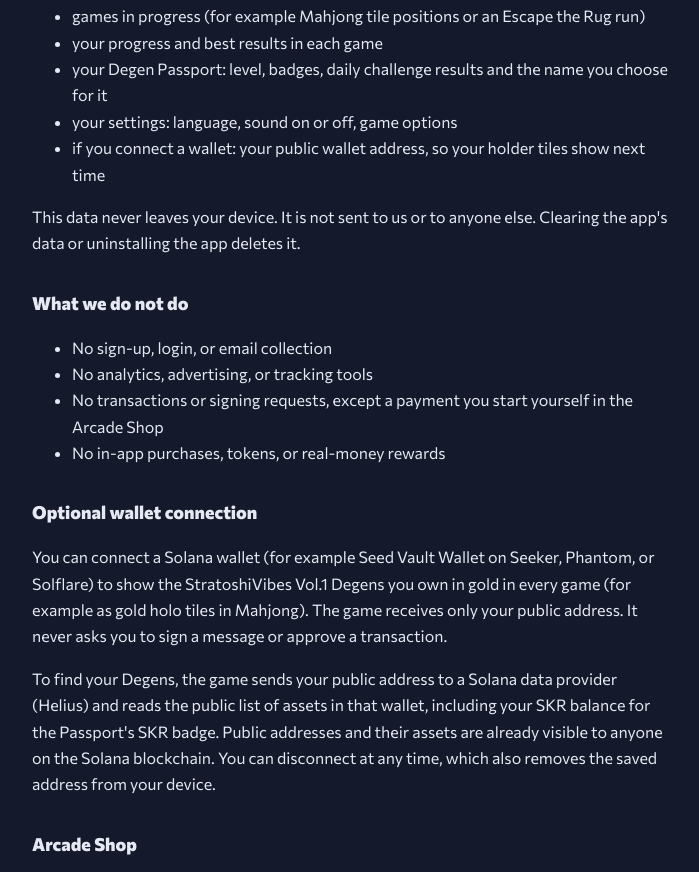
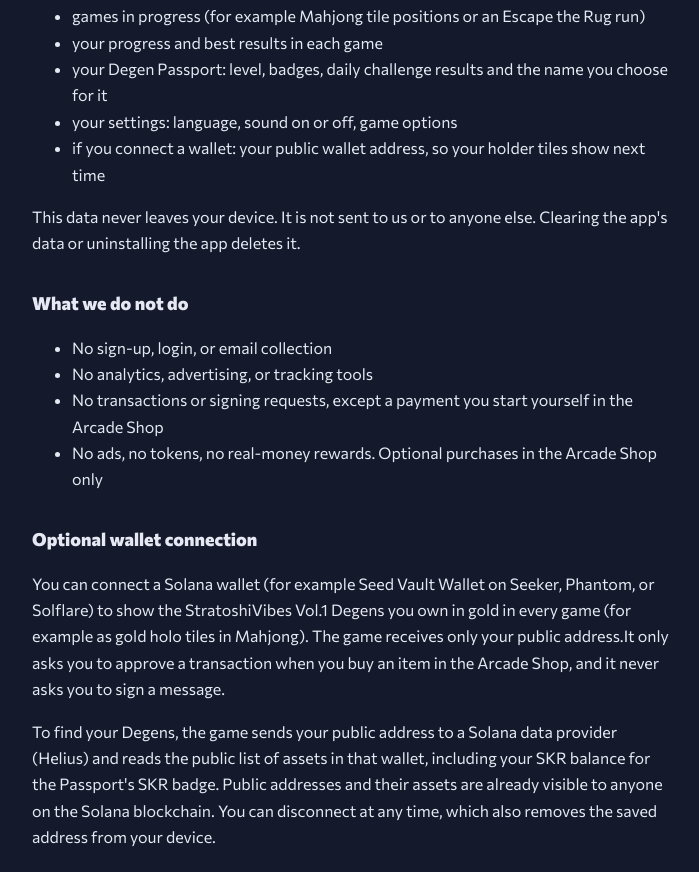
Before and after one commit to stratanen/stratoshivibes-mahjong, a plain HTML site: page arcade-preview/privacy.html in a window 1280 px wide. Shown: the part 416-1288 px from the top of the page, without its empty margins (288-987 px from the left). Drawn offline with Linux system fonts and the light colour scheme.

Commit message:
Update privacy.html

```diff
--- a/arcade-preview/privacy.html
+++ b/arcade-preview/privacy.html
@@ -33,11 +33,11 @@
 <li>No sign-up, login, or email collection</li>
 <li>No analytics, advertising, or tracking tools</li>
 <li>No transactions or signing requests, except a payment you start yourself in the Arcade Shop</li>
-<li>No in-app purchases, tokens, or real-money rewards</li>
+<li>No ads, no tokens, no real-money rewards. Optional purchases in the Arcade Shop only</li>
 </ul>
 
 <h2>Optional wallet connection</h2>
-<p>You can connect a Solana wallet (for example Seed Vault Wallet on Seeker, Phantom, or Solflare) to show the StratoshiVibes Vol.1 Degens you own in gold in every game (for example as gold holo tiles in Mahjong). The game receives only your public address. It never asks you to sign a message or approve a transaction.</p>
+<p>You can connect a Solana wallet (for example Seed Vault Wallet on Seeker, Phantom, or Solflare) to show the StratoshiVibes Vol.1 Degens you own in gold in every game (for example as gold holo tiles in Mahjong). The game receives only your public address.It only asks you to approve a transaction when you buy an item in the Arcade Shop, and it never asks you to sign a message.
 <p>To find your Degens, the game sends your public address to a Solana data provider (Helius) and reads the public list of assets in that wallet, including your SKR balance for the Passport's SKR badge. Public addresses and their assets are already visible to anyone on the Solana blockchain. You can disconnect at any time, which also removes the saved address from your device.</p>
 
 <h2>Arcade Shop</h2>
```
